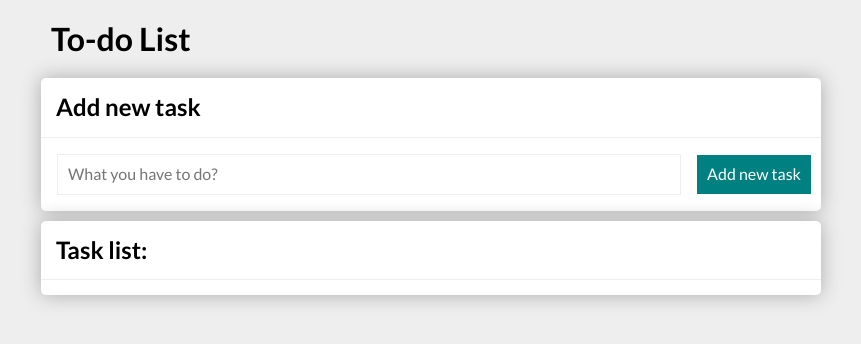
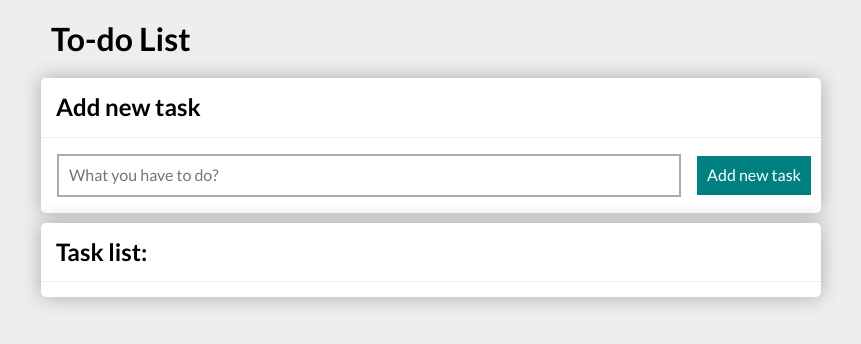
Before and after one commit to SewBrzozka/todos-list-react, a React (Create React App) app: page / in a window 1280 px wide. Shown: the top 344 px of the page, without its empty margins (209-1070 px from the left). Built offline with nearby package versions, Linux system fonts and the light colour scheme.

Commit message:
change border Input

```diff
--- a/src/Form/styled.js
+++ b/src/Form/styled.js
@@ -11,10 +11,10 @@ export const Input = styled.input`
     flex-grow: 2;
     padding: 10px;
     margin: 16px;
-    border: 1px solid ${({ theme }) => theme.color.gallery};
+    border: 2px solid ${({ theme }) => theme.color.silver};
 
     &:hover {
-    border: 1px solid ${({ theme }) => theme.color.silver};
+    filter: brightness(110%);;
     }
 `
 
```
